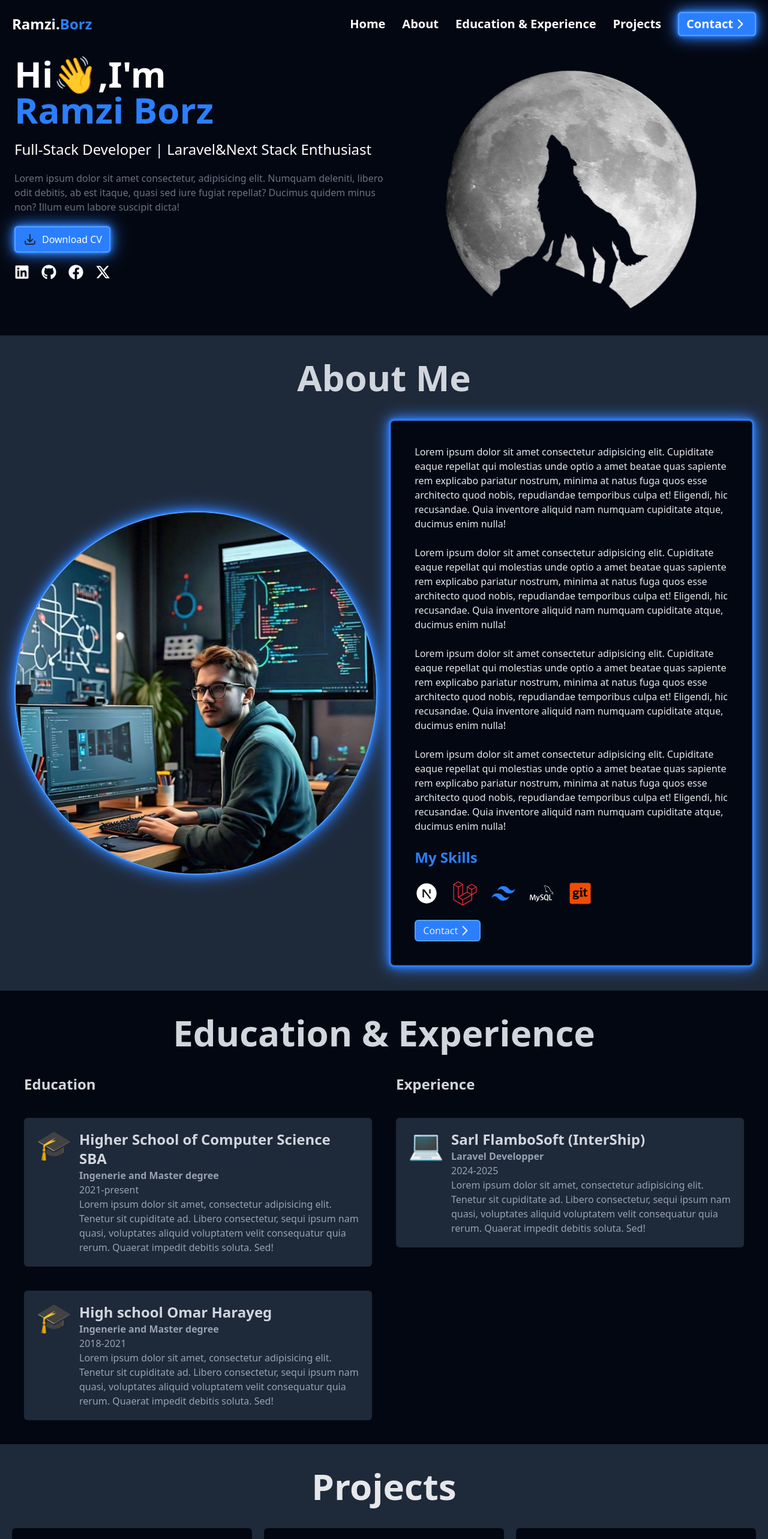
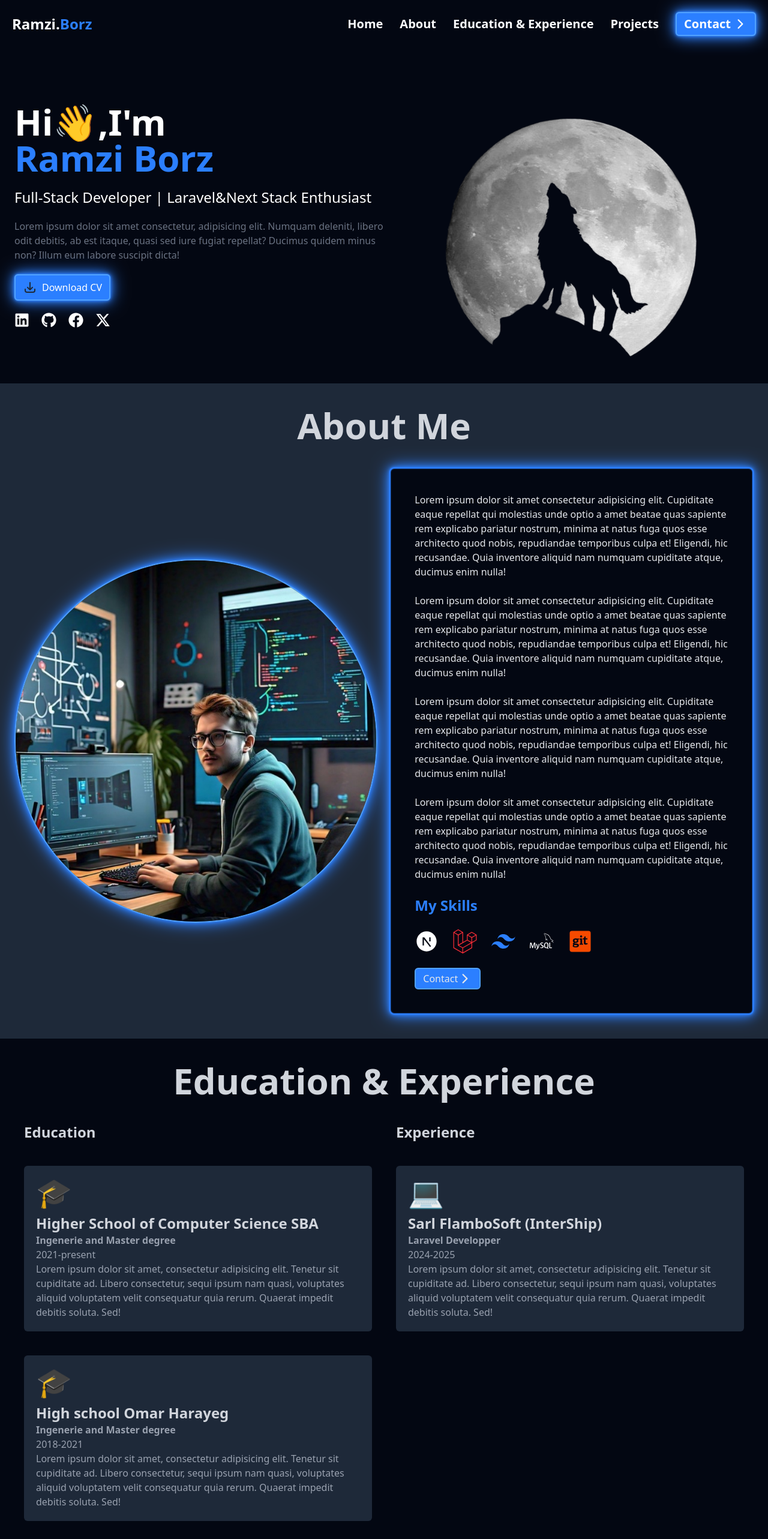
Before and after one commit to Abidmo07/Portfolio-Particles2, a React (Vite) app: page / in a window 1280 px wide. Shown: the top 2565 px of the page at 60% size. Built offline with nearby package versions, Linux system fonts and the light colour scheme.

Commit message:
adding the footer and making it all responsive

```diff
--- a/src/App.jsx
+++ b/src/App.jsx
@@ -1,6 +1,7 @@
 import About from "./components/About"
 import Contact from "./components/Contact"
 import EdEx from "./components/EdEx"
+import Footer from "./components/Footer"
 import Hero from "./components/Hero"
 import NavBar from "./components/NavBar"
 import Project from "./components/Project"
@@ -16,6 +17,7 @@ function App() {
     <EdEx />
     <Project />
     <Contact />
+    <Footer />
     </>
 
   )
--- a/src/components/About.jsx
+++ b/src/components/About.jsx
@@ -12,11 +12,11 @@ export default function About() {
     return (
         <div className='bg-gray-800 w-full py-10'>
             <h1 className='text-gray-300 text-4xl md:text-6xl font-semibold text-center'>About Me</h1>
-            <div className='w-full flex items-center px-6 mt-10 gap-5'>
-                <div className='w-1/2'>
+            <div className='w-full md:flex-row flex flex-col items-center px-6 mt-10 gap-5'>
+                <div className='md:w-1/2 w-full'>
                     <img className=' rounded-full border-2 border-blue-400 shadow-[0_0_2px_#fff,inset_0_0_2px_#fff,0_0_5px_#33CCCC,0_0_15px_#33CCCC,0_0_30px_#33CCCC]  shadow-blue-500 ' src={dev} alt="" />
                 </div>
-                <div className=' bg-gray-950  w-1/2 border-2 p-10 border-blue-500 rounded-lg shadow-[0_0_2px_#fff,inset_0_0_2px_#fff,0_0_5px_#33CCCC,0_0_15px_#33CCCC,0_0_30px_#33CCCC]  shadow-blue-500 space-y-6'>
+                <div className=' bg-gray-950 w-full  md:w-1/2 border-2 p-10 border-blue-500 rounded-lg shadow-[0_0_2px_#fff,inset_0_0_2px_#fff,0_0_5px_#33CCCC,0_0_15px_#33CCCC,0_0_30px_#33CCCC]  shadow-blue-500 space-y-6'>
 
                     <p className='text-gray-200' >Lorem ipsum dolor sit amet consectetur adipisicing elit. Cupiditate eaque repellat qui molestias unde optio a amet beatae quas sapiente rem explicabo pariatur nostrum, minima at natus fuga quos esse architecto quod nobis, repudiandae temporibus culpa et! Eligendi, hic recusandae. Quia inventore aliquid nam numquam cupiditate atque, ducimus enim nulla!</p>
                     <p className='text-gray-200' >Lorem ipsum dolor sit amet consectetur adipisicing elit. Cupiditate eaque repellat qui molestias unde optio a amet beatae quas sapiente rem explicabo pariatur nostrum, minima at natus fuga quos esse architecto quod nobis, repudiandae temporibus culpa et! Eligendi, hic recusandae. Quia inventore aliquid nam numquam cupiditate atque, ducimus enim nulla!</p>
--- a/src/components/EdEx.jsx
+++ b/src/components/EdEx.jsx
@@ -5,11 +5,11 @@ export default function EdEx() {
     <div className='bg-gray-950  py-10'>
 
       <h1 className='text-center text-gray-300 md:text-6xl text-4xl font-semibold'>Education & Experience</h1>
-      <div className='flex w-full mt-10 px-10 gap-10'>
-        <div className='flex flex-col w-1/2 gap-10'>
+      <div className=' flex flex-col  md:flex-row  w-full mt-10 px-10 gap-10'>
+        <div className='flex flex-col w-full md:w-1/2 gap-10'>
 
           <h3 className='text-gray-300 font-semibold text-2xl'>Education</h3>
-          <div className='bg-gray-800 w-fit p-5 flex  gap-3 rounded-md'>
+          <div className='bg-gray-800 w-fit p-5 md:flex flex flex-col   gap-3 rounded-md'>
             <p className='text-5xl'>🎓</p>
             <span className='text-gray-400'>
               <h2 className='text-gray-300 text-2xl font-semibold'>Higher School of Computer Science SBA</h2>
@@ -19,7 +19,7 @@ export default function EdEx() {
             </span>
           </div>
 
-          <div className='bg-gray-800 w-fit p-5 flex  gap-3 rounded-md'>
+          <div className='bg-gray-800 w-fit p-5 md:flex flex flex-col   gap-3 rounded-md'>
             <p className='text-5xl'>🎓</p>
             <span className='text-gray-400'>
               <h2 className='text-gray-300 text-2xl font-semibold'>High school Omar Harayeg</h2>
@@ -33,9 +33,9 @@ export default function EdEx() {
 
 
         </div>
-        <div className='flex flex-col w-1/2 gap-10'>
+        <div className='flex flex-col md:w-1/2 w-full gap-10'>
           <h3 className='text-gray-300 font-semibold text-2xl'>Experience</h3>
-          <div className='bg-gray-800 w-fit p-5 flex  gap-3 rounded-md'>
+          <div className='bg-gray-800 w-fit p-5 md:flex flex flex-col   gap-3 rounded-md'>
             <p className='text-5xl'>💻</p>
             <span className='text-gray-400'>
               <h2 className='text-gray-300 text-2xl font-semibold'>Sarl FlamboSoft (InterShip)</h2>
--- /dev/null
+++ b/src/components/Footer.jsx
@@ -0,0 +1,9 @@
+import React from 'react'
+
+export default function Footer() {
+  return (
+    <div className='bg-gray-800 py-3'>
+        <p className='text-gray-300 text-center' >© 2025 Abid Ramzi. All rights reserved.</p>
+    </div>
+  )
+}
--- a/src/components/Hero.jsx
+++ b/src/components/Hero.jsx
@@ -8,8 +8,8 @@ import { FaXTwitter } from "react-icons/fa6";
 export default function Hero() {
     return (
         <>
-            <div className='bg-gray-950 flex  items-center-safe w-full px-6  '>
-                <div className='flex flex-col w-1/2 '>
+            <div className='bg-gray-950 flex flex-col md:flex-row  items-center justify-between  w-full px-6 pt-20  '>
+                <div className='flex flex-col w-full md:w-1/2 '>
                     <h1 className='text-white md:text-6xl text-4xl font-semibold'>Hi👋,I'm</h1>
                     <h1 className='text-blue-500 md:text-6xl text-4xl font-semibold'>Ramzi Borz</h1>
                     <h3 className='text-white text-2xl my-5'>Full-Stack Developer | Laravel&Next Stack Enthusiast</h3>
--- a/src/components/NavBar.jsx
+++ b/src/components/NavBar.jsx
@@ -1,31 +1,63 @@
-import React from 'react'
+import React, { useState } from 'react';
 import { IoIosArrowForward } from "react-icons/io";
+import { IoMenu } from "react-icons/io5";
+import { IoMdClose } from "react-icons/io";
 
 export default function NavBar() {
+    const [isOpen, setIsOpen] = useState(false);
+
     return (
+        <div className='bg-gray-950 text-white p-5 flex justify-between items-center fixed top-0 left-0 w-full z-50'>
+            {/* Logo */}
+            <div>
+                <h1 className='text-2xl font-semibold'>
+                    Ramzi.<span className='text-blue-500'>Borz</span>
+                </h1>
+            </div>
 
-        <div className='bg-gray-950 text-white p-5 flex justify-between items-center fixed w-full  '>
-            <div>
-                <h1 className='text-2xl font-semibold'>Ramzi.<span className='text-blue-500'>Borz</span></h1>
-            </div>
-            <div>
-                <ul className='font-semibold text-xl flex items-center gap-7'>
-                    <li>
-                        <a href="/">Home</a>
-                    </li>
-                    <li><a href="/about">About</a></li>
-                    <li><a href="/Education&Experience">Education & Experience</a></li>
-                    <li><a href="/Projects">Projects</a></li>
-                    <li  ><a className=' flex items-center bg-blue-500 px-3 py-1 rounded-md shadow-[0_0_2px_#fff,inset_0_0_2px_#fff,0_0_5px_#33CCCC,0_0_15px_#33CCCC,0_0_30px_#33CCCC]  shadow-blue-500 border-blue-400 border-2  ' href="/Contact">Contact
+            {/* Desktop Links */}
+            <ul className='font-semibold text-xl hidden md:flex items-center gap-7'>
+                <li><a href="/">Home</a></li>
+                <li><a href="/about">About</a></li>
+                <li><a href="/education-experience">Education & Experience</a></li>
+                <li><a href="/projects">Projects</a></li>
+                <li>
+                    <a
+                        className='flex items-center gap-1 bg-blue-500 px-3 py-1 rounded-md shadow-[0_0_2px_#fff,inset_0_0_2px_#fff,0_0_5px_#33CCCC,0_0_15px_#33CCCC,0_0_30px_#33CCCC] shadow-blue-500 border-blue-400 border-2'
+                        href="/contact"
+                    >
+                        Contact <IoIosArrowForward size={24} />
+                    </a>
+                </li>
+            </ul>
 
-                        <IoIosArrowForward size={24} />
+            {/* Mobile Menu Button */}
+            <IoMenu
+                onClick={() => setIsOpen(true)}
+                size={28}
+                className='md:hidden cursor-pointer'
+            />
 
-
-                    </a>
-
-                    </li>
-                </ul>
-            </div>
+            {/* Mobile Menu */}
+            {isOpen && (
+                <div className='bg-gray-950 fixed top-0 right-0 w-3/4 h-screen p-5 md:hidden z-40 border-t border-gray-700'>
+                    <IoMdClose onClick={()=>setIsOpen(false)} className='cursor-pointer' size={24} />
+                    <ul className='flex flex-col gap-7 text-lg font-semibold mt-12'>
+                        <li><a href="/">Home</a></li>
+                        <li><a href="/about">About</a></li>
+                        <li><a href="/education-experience">Education & Experience</a></li>
+                        <li><a href="/projects">Projects</a></li>
+                        <li>
+                            <a
+                                className='flex items-center w-fit gap-1 bg-blue-500 px-3 py-1 rounded-md shadow-[0_0_2px_#fff,inset_0_0_2px_#fff,0_0_5px_#33CCCC,0_0_15px_#33CCCC,0_0_30px_#33CCCC] shadow-blue-500 border-blue-400 border-2'
+                                href="/contact"
+                            >
+                                Contact <IoIosArrowForward size={24} />
+                            </a>
+                        </li>
+                    </ul>
+                </div>
+            )}
         </div>
-    )
+    );
 }
```
